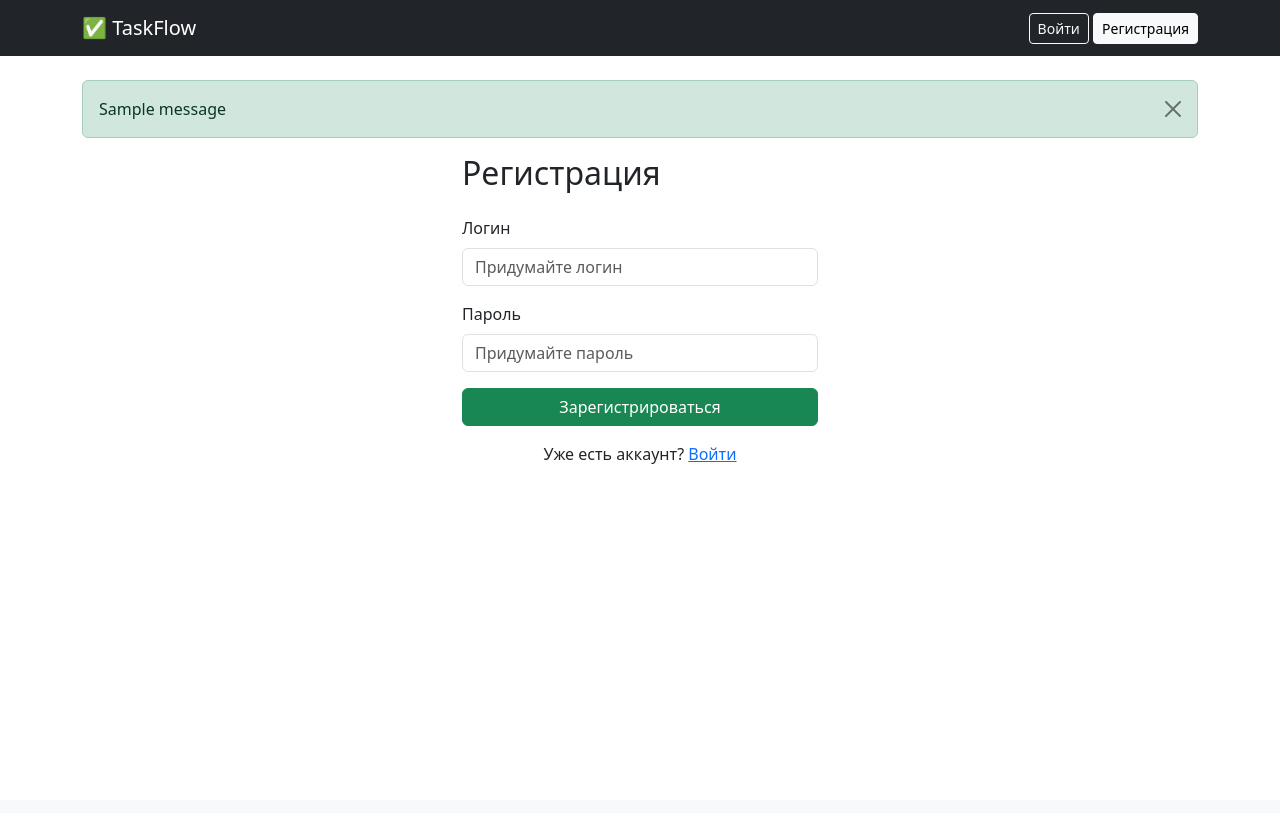
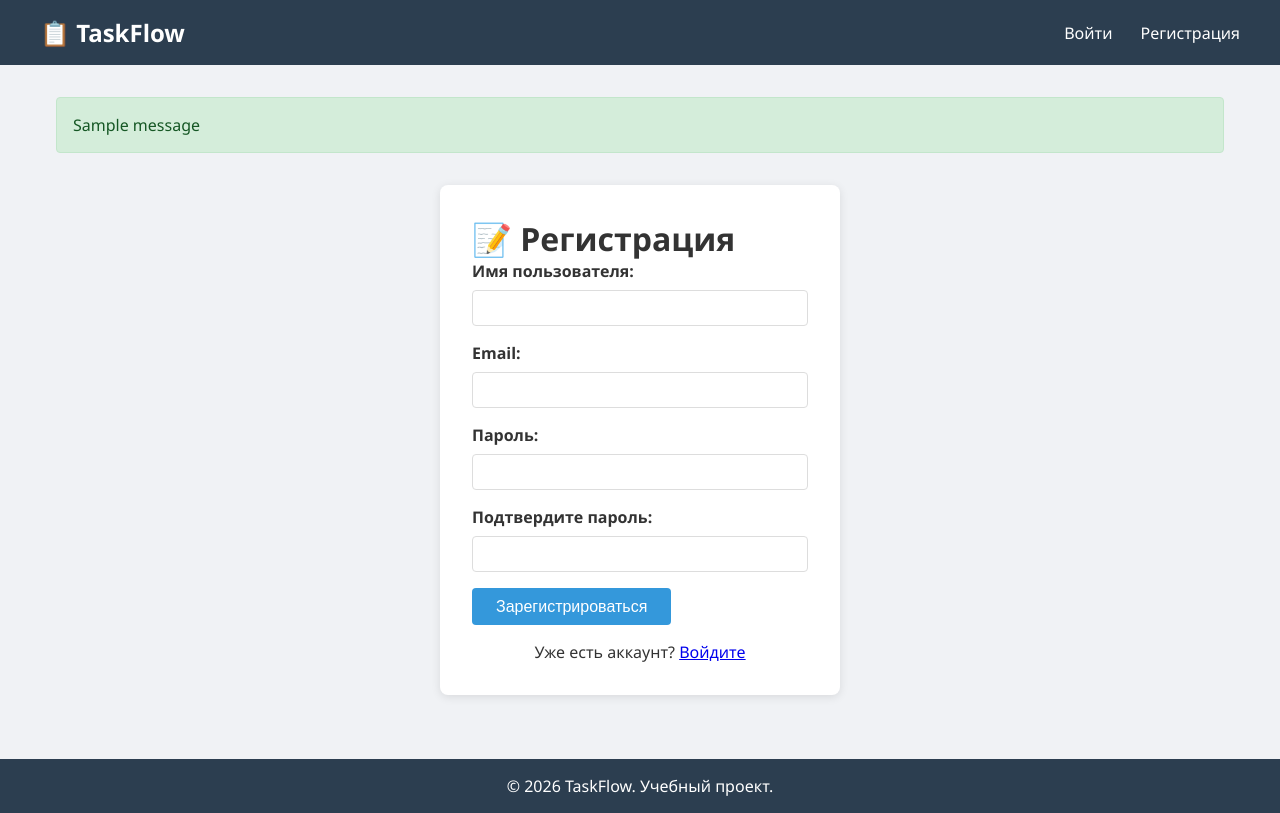
Before and after one commit to Keshabyan-Artur/TaskFlow, a Flask app: page /register in a window 1280 px wide. Before the commit the page ends 464 px from the top, so only its background shows below. Run offline with Flask 3, Linux system fonts and the light colour scheme; tables that the repository leaves empty hold one stand-in row (values such as "Sample post"); one stand-in notice (Sample message) is shown.

Commit message:
Доработаная версия

```diff
--- a/app.py
+++ b/app.py
@@ -1,63 +1,54 @@
-from flask import Flask, render_template, request, redirect, url_for, session, flash
-from flask import g
-import sqlite3
+from flask import Flask, render_template, redirect, url_for, flash, request
+from flask_sqlalchemy import SQLAlchemy
+from flask_login import LoginManager, UserMixin, login_user, logout_user, login_required, current_user
 from werkzeug.security import generate_password_hash, check_password_hash
 from datetime import datetime
+
+# ========== НАСТРОЙКА ПРИЛОЖЕНИЯ ==========
 app = Flask(__name__)
-app.secret_key = 'tajnyj-klyuch-123'  # Секретный ключ для сессий. В реальном проекте сложнее!
+app.config['SECRET_KEY'] = 'your-secret-key-change-in-production'
+app.config['SQLALCHEMY_DATABASE_URI'] = 'sqlite:///database.db'
+app.config['SQLALCHEMY_TRACK_MODIFICATIONS'] = False
 
-# Путь к базе данных
-DATABASE = 'database.db'
+# ========== БАЗА ДАННЫХ ==========
+db = SQLAlchemy(app)
 
-# --- Работа с БД ---
-def get_db():
-    db = getattr(g, '_database', None)
-    if db is None:
-        db = g._database = sqlite3.connect(DATABASE)
-        db.row_factory = sqlite3.Row  # Чтобы можно было обращаться к колонкам по имени
-    return db
+# ========== НАСТРОЙКА ВХОДА ==========
+login_manager = LoginManager()
+login_manager.init_app(app)
+login_manager.login_view = 'login'
+login_manager.login_message = 'Пожалуйста, войдите для доступа к этой странице.'
 
-@app.teardown_appcontext
-def close_connection(exception):
-    db = getattr(g, '_database', None)
-    if db is not None:
-        db.close()
+# ========== МОДЕЛИ ==========
+class User(UserMixin, db.Model):
+    id = db.Column(db.Integer, primary_key=True)
+    username = db.Column(db.String(80), unique=True, nullable=False)
+    email = db.Column(db.String(120), unique=True, nullable=False)
+    password_hash = db.Column(db.String(256), nullable=False)
+    created_at = db.Column(db.DateTime, default=datetime.utcnow)
+    tasks = db.relationship('Task', backref='author', lazy=True)
 
-def init_db():
-    with app.app_context():
-        db = get_db()
-        cursor = db.cursor()
-        # Создаем таблицы, если их нет
-        cursor.executescript('''
-            CREATE TABLE IF NOT EXISTS users (
-                id INTEGER PRIMARY KEY AUTOINCREMENT,
-                username TEXT UNIQUE NOT NULL,
-                password TEXT NOT NULL,
-                created_at TIMESTAMP DEFAULT CURRENT_TIMESTAMP
-            );
+    def set_password(self, password):
+        self.password_hash = generate_password_hash(password)
 
-            CREATE TABLE IF NOT EXISTS tasks (
-                id INTEGER PRIMARY KEY AUTOINCREMENT,
-                user_id INTEGER NOT NULL,
-                title TEXT NOT NULL,
-                description TEXT,
-                status TEXT DEFAULT 'new',
-                deadline DATE,
-                created_at TIMESTAMP DEFAULT CURRENT_TIMESTAMP,
-                FOREIGN KEY (user_id) REFERENCES users (id)
-            );
+    def check_password(self, password):
+        return check_password_hash(self.password_hash, password)
 
-            CREATE TABLE IF NOT EXISTS action_logs (
-                id INTEGER PRIMARY KEY AUTOINCREMENT,
-                user_id INTEGER,
-                action TEXT,
-                created_at TIMESTAMP DEFAULT CURRENT_TIMESTAMP,
-                FOREIGN KEY (user_id) REFERENCES users (id)
-            );
-        ''')
-        db.commit()
+class Task(db.Model):
+    id = db.Column(db.Integer, primary_key=True)
+    title = db.Column(db.String(200), nullable=False)
+    description = db.Column(db.Text, default='')
+    status = db.Column(db.String(20), default='new')  # new, in_progress, done
+    deadline = db.Column(db.Date, nullable=True)
+    user_id = db.Column(db.Integer, db.ForeignKey('user.id'), nullable=False)
+    created_at = db.Column(db.DateTime, default=datetime.utcnow)
 
-# --- Маршруты (URL) ---
+# ========== ЗАГРУЗЧИК ПОЛЬЗОВАТЕЛЯ ==========
+@login_manager.user_loader
+def load_user(user_id):
+    return db.session.get(User, int(user_id))
+
+# ========== МАРШРУТЫ ==========
 @app.route('/')
 def index():
     return render_template('index.html')
@@ -65,57 +56,74 @@ def index():
 @app.route('/register', methods=['GET', 'POST'])
 def register():
     if request.method == 'POST':
-        username = request.form['username']
-        password = request.form['password']
-        # Хешируем пароль!
-        hashed_password = generate_password_hash(password)
+        username = request.form.get('username')
+        email = request.form.get('email')
+        password = request.form.get('password')
+        password2 = request.form.get('password2')
 
-        db = get_db()
-        try:
-            db.execute("INSERT INTO users (username, password) VALUES (?, ?)",
-                       (username, hashed_password))
-            db.commit()
-            flash('Регистрация успешна! Теперь войдите.', 'success')
-            return redirect(url_for('login'))
-        except sqlite3.IntegrityError:
-            flash('Пользователь с таким именем уже существует.', 'error')
+        # Проверки
+        if not username or not email or not password:
+            flash('Пожалуйста, заполните все поля', 'error')
+            return redirect(url_for('register'))
+
+        if password != password2:
+            flash('Пароли не совпадают', 'error')
+            return redirect(url_for('register'))
+
+        if User.query.filter_by(username=username).first():
+            flash('Пользователь с таким именем уже существует', 'error')
+            return redirect(url_for('register'))
+
+        if User.query.filter_by(email=email).first():
+            flash('Пользователь с такой почтой уже существует', 'error')
+            return redirect(url_for('register'))
+
+        # Создаём пользователя
+        user = User(username=username, email=email)
+        user.set_password(password)
+        db.session.add(user)
+        db.session.commit()
+
+        flash('Регистрация успешна! Теперь войдите в систему.', 'success')
+        return redirect(url_for('login'))
+
     return render_template('register.html')
 
 @app.route('/login', methods=['GET', 'POST'])
 def login():
     if request.method == 'POST':
-        username = request.form['username']
-        password = request.form['password']
+        username = request.form.get('username')
+        password = request.form.get('password')
 
-        db = get_db()
-        user = db.execute("SELECT * FROM users WHERE username = ?", (username,)).fetchone()
+        user = User.query.filter_by(username=username).first()
 
-        if user and check_password_hash(user['password'], password):
-            session['user_id'] = user['id']
-            session['username'] = user['username']
-            flash(f'Добро пожаловать, {username}!', 'success')
-            return redirect(url_for('dashboard'))
-        else:
-            flash('Неверный логин или пароль.', 'error')
+        if user is None or not user.check_password(password):
+            flash('Неверное имя пользователя или пароль', 'error')
+            return redirect(url_for('login'))
+
+        login_user(user)
+        flash(f'Добро пожаловать, {username}!', 'success')
+        return redirect(url_for('dashboard'))
+
     return render_template('login.html')
 
-@app.route('/dashboard')
-def dashboard():
-    if 'user_id' not in session:
-        flash('Войдите в систему для доступа.', 'error')
-        return redirect(url_for('login'))
-    return render_template('dashboard.html', username=session['username'])
-
 @app.route('/logout')
+@login_required
 def logout():
-    session.clear()
-    flash('Вы вышли из системы.', 'info')
+    logout_user()
+    flash('Вы вышли из системы', 'info')
     return redirect(url_for('index'))
 
-# --- Запуск ---
+@app.route('/dashboard')
+@login_required
+def dashboard():
+    tasks = Task.query.filter_by(user_id=current_user.id).order_by(Task.created_at.desc()).all()
+    return render_template('dashboard.html', tasks=tasks)
+
+# ========== СОЗДАНИЕ ТАБЛИЦ ПРИ ПЕРВОМ ЗАПУСКЕ ==========
+with app.app_context():
+    db.create_all()
+
+# ========== ЗАПУСК ==========
 if __name__ == '__main__':
-    init_db()
     app.run(debug=True)
-
-# Инициализация БД при импорте на Render
-init_db()
--- /dev/null
+++ b/desktop.ini
@@ -0,0 +1,4 @@
+[ViewState]
+Mode=
+Vid=
+FolderType=Generic
--- /dev/null
+++ b/static/css/style.css
@@ -0,0 +1,172 @@
+/* Базовые стили */
+* {
+    margin: 0;
+    padding: 0;
+    box-sizing: border-box;
+}
+
+body {
+    font-family: 'Segoe UI', Tahoma, Geneva, Verdana, sans-serif;
+    background: #f0f2f5;
+    color: #333;
+    min-height: 100vh;
+    display: flex;
+    flex-direction: column;
+}
+
+/* Навигация */
+nav {
+    background: #2c3e50;
+    color: white;
+    padding: 1rem 2rem;
+}
+
+.nav-container {
+    max-width: 1200px;
+    margin: 0 auto;
+    display: flex;
+    justify-content: space-between;
+    align-items: center;
+}
+
+.logo {
+    color: white;
+    text-decoration: none;
+    font-size: 1.5rem;
+    font-weight: bold;
+}
+
+.nav-links a, .nav-links span {
+    color: white;
+    text-decoration: none;
+    margin-left: 1.5rem;
+}
+
+.nav-links a:hover {
+    text-decoration: underline;
+}
+
+/* Основной контент */
+main {
+    flex: 1;
+    max-width: 1200px;
+    margin: 2rem auto;
+    padding: 0 1rem;
+    width: 100%;
+}
+
+/* Формы */
+.form-container {
+    max-width: 400px;
+    margin: 2rem auto;
+    background: white;
+    padding: 2rem;
+    border-radius: 8px;
+    box-shadow: 0 2px 10px rgba(0,0,0,0.1);
+}
+
+.form-group {
+    margin-bottom: 1rem;
+}
+
+.form-group label {
+    display: block;
+    margin-bottom: 0.5rem;
+    font-weight: 600;
+}
+
+.form-group input {
+    width: 100%;
+    padding: 0.5rem;
+    border: 1px solid #ddd;
+    border-radius: 4px;
+    font-size: 1rem;
+}
+
+.form-footer {
+    margin-top: 1rem;
+    text-align: center;
+}
+
+/* Кнопки */
+.btn {
+    display: inline-block;
+    padding: 0.6rem 1.5rem;
+    border: none;
+    border-radius: 4px;
+    cursor: pointer;
+    font-size: 1rem;
+    text-decoration: none;
+}
+
+.btn-primary {
+    background: #3498db;
+    color: white;
+}
+
+.btn-primary:hover {
+    background: #2980b9;
+}
+
+.btn-secondary {
+    background: #95a5a6;
+    color: white;
+}
+
+/* Главная страница */
+.hero {
+    text-align: center;
+    padding: 4rem 2rem;
+}
+
+.hero h1 {
+    font-size: 3rem;
+    margin-bottom: 1rem;
+}
+
+.hero p {
+    font-size: 1.2rem;
+    color: #666;
+    margin-bottom: 2rem;
+}
+
+.hero-buttons .btn {
+    margin: 0 0.5rem;
+}
+
+/* Флеш-сообщения */
+.flash-messages {
+    margin-bottom: 1rem;
+}
+
+.flash {
+    padding: 1rem;
+    border-radius: 4px;
+    margin-bottom: 0.5rem;
+}
+
+.flash-success {
+    background: #d4edda;
+    color: #155724;
+    border: 1px solid #c3e6cb;
+}
+
+.flash-error {
+    background: #f8d7da;
+    color: #721c24;
+    border: 1px solid #f5c6cb;
+}
+
+.flash-info {
+    background: #d1ecf1;
+    color: #0c5460;
+    border: 1px solid #bee5eb;
+}
+
+/* Подвал */
+footer {
+    background: #2c3e50;
+    color: white;
+    text-align: center;
+    padding: 1rem;
+}
--- a/templates/base.html
+++ b/templates/base.html
@@ -4,46 +4,42 @@
     <meta charset="UTF-8">
     <meta name="viewport" content="width=device-width, initial-scale=1.0">
     <title>TaskFlow - {% block title %}{% endblock %}</title>
-    <!-- Bootstrap 5 (готовая красота) -->
-    <link href="https://cdn.jsdelivr.net/npm/bootstrap@5.3.0/dist/css/bootstrap.min.css" rel="stylesheet">
+    <link rel="stylesheet" href="{{ url_for('static', filename='css/style.css') }}">
 </head>
 <body>
-    <!-- Навигационная панель -->
-    <nav class="navbar navbar-expand-lg navbar-dark bg-dark">
-        <div class="container">
-            <a class="navbar-brand" href="/">✅ TaskFlow</a>
-            <div>
-                {% if session.username %}
-                    <span class="text-light me-3">{{ session.username }}</span>
-                    <a href="/dashboard" class="btn btn-outline-light btn-sm">Задачи</a>
-                    <a href="/logout" class="btn btn-outline-danger btn-sm">Выйти</a>
+    <nav>
+        <div class="nav-container">
+            <a href="{{ url_for('index') }}" class="logo">📋 TaskFlow</a>
+            <div class="nav-links">
+                {% if current_user.is_authenticated %}
+                    <a href="{{ url_for('dashboard') }}">Мои задачи</a>
+                    <span>👤 {{ current_user.username }}</span>
+                    <a href="{{ url_for('logout') }}">Выйти</a>
                 {% else %}
-                    <a href="/login" class="btn btn-outline-light btn-sm">Войти</a>
-                    <a href="/register" class="btn btn-light btn-sm">Регистрация</a>
+                    <a href="{{ url_for('login') }}">Войти</a>
+                    <a href="{{ url_for('register') }}">Регистрация</a>
                 {% endif %}
             </div>
         </div>
     </nav>
 
-    <!-- Основной контент -->
-    <div class="container mt-4">
-        <!-- Всплывающие сообщения -->
+    <main>
+        {# Всплывающие сообщения #}
         {% with messages = get_flashed_messages(with_categories=true) %}
             {% if messages %}
-                {% for category, message in messages %}
-                    <div class="alert alert-{{ category }} alert-dismissible fade show" role="alert">
-                        {{ message }}
-                        <button type="button" class="btn-close" data-bs-dismiss="alert"></button>
-                    </div>
-                {% endfor %}
+                <div class="flash-messages">
+                    {% for category, message in messages %}
+                        <div class="flash flash-{{ category }}">{{ message }}</div>
+                    {% endfor %}
+                </div>
             {% endif %}
         {% endwith %}
 
-        <!-- Сюда будут вставляться страницы -->
-        {% block content %}
-        {% endblock %}
-    </div>
+        {% block content %}{% endblock %}
+    </main>
 
-    <script src="https://cdn.jsdelivr.net/npm/bootstrap@5.3.0/dist/js/bootstrap.bundle.min.js"></script>
+    <footer>
+        <p>© 2026 TaskFlow. Учебный проект.</p>
+    </footer>
 </body>
 </html>
--- a/templates/register.html
+++ b/templates/register.html
@@ -1,39 +1,28 @@
-{% extends 'base.html' %}
-
+{% extends "base.html" %}
 {% block title %}Регистрация{% endblock %}
 
 {% block content %}
-    <div class="row justify-content-center">
-        <div class="col-md-4">
-            <h2 class="mb-4">Регистрация</h2>
-
-            <form method="post">
-                <div class="mb-3">
-                    <label for="username" class="form-label">Логин</label>
-                    <input type="text"
-                           name="username"
-                           id="username"
-                           class="form-control"
-                           placeholder="Придумайте логин"
-                           required>
-                </div>
-
-                <div class="mb-3">
-                    <label for="password" class="form-label">Пароль</label>
-                    <input type="password"
-                           name="password"
-                           id="password"
-                           class="form-control"
-                           placeholder="Придумайте пароль"
-                           required>
-                </div>
-
-                <button type="submit" class="btn btn-success w-100">Зарегистрироваться</button>
-            </form>
-
-            <p class="mt-3 text-center">
-                Уже есть аккаунт? <a href="/login">Войти</a>
-            </p>
+<div class="form-container">
+    <h1>📝 Регистрация</h1>
+    <form method="POST" action="{{ url_for('register') }}">
+        <div class="form-group">
+            <label for="username">Имя пользователя:</label>
+            <input type="text" id="username" name="username" required>
         </div>
-    </div>
+        <div class="form-group">
+            <label for="email">Email:</label>
+            <input type="email" id="email" name="email" required>
+        </div>
+        <div class="form-group">
+            <label for="password">Пароль:</label>
+            <input type="password" id="password" name="password" required>
+        </div>
+        <div class="form-group">
+            <label for="password2">Подтвердите пароль:</label>
+            <input type="password" id="password2" name="password2" required>
+        </div>
+        <button type="submit" class="btn btn-primary">Зарегистрироваться</button>
+    </form>
+    <p class="form-footer">Уже есть аккаунт? <a href="{{ url_for('login') }}">Войдите</a></p>
+</div>
 {% endblock %}
```
Also changed, not shown: templates/dashboard.html (+5 -11 lines), templates/index.html (+13 -7 lines), templates/login.html (+15 -34 lines), bd.db (deleted), bd_project.db (deleted), database.db (deleted), instance/database.db (added).
